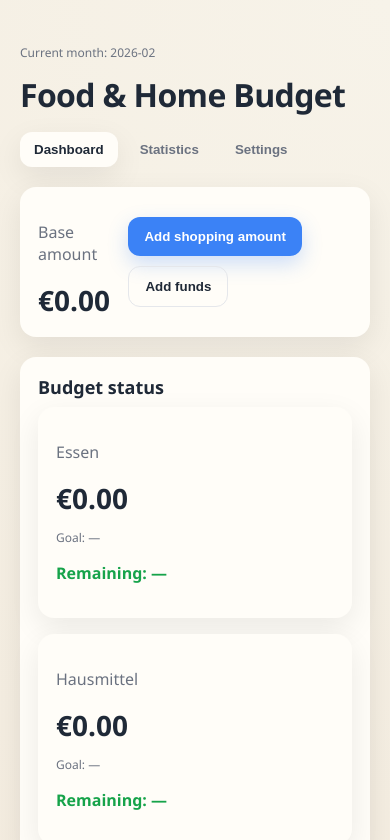
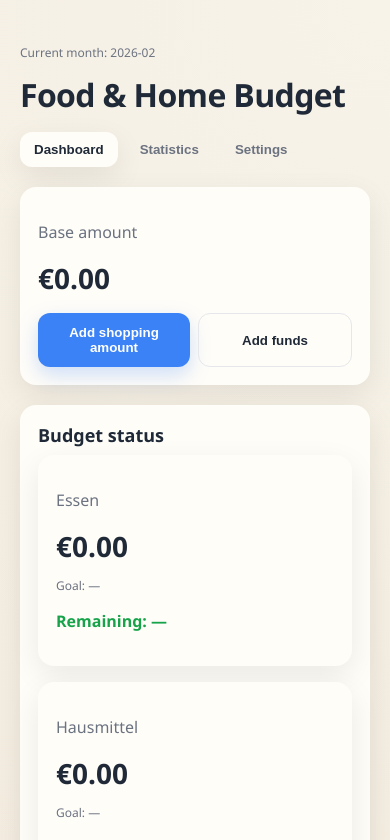
Before and after one commit to vkir090/food-tracker, a React (Vite) app: page / in a window 390 px wide. Shown: the top 840 px of the page. Built offline with nearby package versions, Linux system fonts and the light colour scheme.

Commit message:
Improve mobile layout and selectors

```diff
--- a/src/App.tsx
+++ b/src/App.tsx
@@ -297,13 +297,13 @@ const App = () => {
       {tab === "dashboard" && (
         <div className="grid" style={{ gap: 20 }}>
           <div className="card">
-            <div className="row" style={{ justifyContent: "space-between" }}>
+            <div className="balance-card">
               <div>
                 <p className="muted">{translate(currentLang, "baseAmount")}</p>
                 <div className="stat-value">{formatCurrency(state.baseAmount, currentLang)}</div>
                 {baseIsNegative && <p className="warning small">{translate(currentLang, "warningNegative")}</p>}
               </div>
-              <div className="actions">
+              <div className="balance-actions">
                 <button className="btn" onClick={() => setShowExpense(true)}>
                   {translate(currentLang, "addExpense")}
                 </button>
@@ -455,9 +455,9 @@ const App = () => {
           </div>
 
           <div className="card chart-card">
-            <div className="row" style={{ justifyContent: "space-between", alignItems: "center" }}>
+            <div className="chart-controls">
               <h3 className="section-title">{translate(currentLang, "lineChartTitle")}</h3>
-              <div className="row" style={{ gap: 8 }}>
+              <div className="control-row">
                 <button
                   className={`btn ${lineMode === "cumulative" ? "" : "ghost"}`}
                   onClick={() => setLineMode("cumulative")}
@@ -470,11 +470,13 @@ const App = () => {
                 >
                   {translate(currentLang, "modeDaily")}
                 </button>
+              </div>
+              <div className="control-row">
                 <span className="muted small">{translate(currentLang, "categoryFilter")}</span>
                 <select
+                  className="select-wide"
                   value={lineCategory}
                   onChange={(e) => setLineCategory(e.target.value as CategoryFilter)}
-                  style={{ padding: "10px 12px", borderRadius: 10, border: "1px solid #e5e7eb" }}
                 >
                   <option value="ALL">{translate(currentLang, "allCategories")}</option>
                   <option value="ESSEN">{translate(currentLang, "essen")}</option>
@@ -524,17 +526,17 @@ const App = () => {
           </div>
 
           <div className="card chart-card">
-            <div className="row" style={{ justifyContent: "space-between", alignItems: "center" }}>
+            <div className="chart-controls">
               <h3 className="section-title">{translate(currentLang, "pieChartTitle")}</h3>
-              <div className="row" style={{ gap: 8 }}>
+              <div className="control-row">
                 <label className="muted small" htmlFor="pie-month">
                   {translate(currentLang, "monthLabel")}
                 </label>
                 <select
                   id="pie-month"
+                  className="select-wide"
                   value={pieMonthKey}
                   onChange={(e) => setPieMonthKey(e.target.value)}
-                  style={{ padding: "10px 12px", borderRadius: 10, border: "1px solid #e5e7eb" }}
                 >
                   {Array.from(new Set([...historyPoints.map((h) => h.monthKey), monthKey]))
                     .sort()
@@ -631,7 +633,7 @@ const ComparisonTable = ({
   const hasAnyHistory = comparisons.some((c) => c.snapshot.hasHistory);
   return (
     <div style={{ marginTop: 12 }}>
-      <table className="table">
+      <table className="table comparison-table">
         <thead>
           <tr>
             <th>{translate(language, "category")}</th>
--- a/src/i18n.ts
+++ b/src/i18n.ts
@@ -219,7 +219,7 @@ const translations: Record<Language, Record<TranslationKey, string>> = {
     goalLabel: "Лимит",
     combined: "Суммарно",
     currentMonth: "Текущий месяц",
-    monthlyChartTitle: "Помсячные суммы",
+    monthlyChartTitle: "Помесячные суммы",
     lineChartTitle: "Текущий vs средний по дням",
     pieChartTitle: "Доля трат по категориям",
     emptyState: "В этом месяце пока нет расходов.",
--- a/src/styles.css
+++ b/src/styles.css
@@ -20,6 +20,7 @@
 body {
   margin: 0;
   background: radial-gradient(circle at top right, #f7f3e9, #f3ebde 45%, #ece3d5);
+  overflow-x: hidden;
 }
 
 #root {
@@ -72,6 +73,10 @@ body {
   border-radius: 16px;
   padding: 18px;
   box-shadow: var(--shadow);
+  width: 100%;
+  max-width: 100%;
+  box-sizing: border-box;
+  min-width: 0;
 }
 
 .grid {
@@ -89,6 +94,10 @@ body {
 
 .grid.cols-4 {
   grid-template-columns: repeat(auto-fit, minmax(180px, 1fr));
+}
+
+.grid > .card {
+  min-width: 0;
 }
 
 .muted {
@@ -222,6 +231,8 @@ textarea {
 
 .chart-card {
   height: 360px;
+  overflow: hidden;
+  max-width: 100%;
 }
 
 .tabs {
@@ -239,6 +250,88 @@ textarea {
   font-size: 12px;
 }
 
+.balance-card {
+  display: flex;
+  justify-content: space-between;
+  gap: 16px;
+  align-items: center;
+  flex-wrap: wrap;
+}
+
+.balance-actions {
+  display: flex;
+  flex-direction: column;
+  gap: 8px;
+  align-items: flex-end;
+  min-width: 160px;
+}
+
+.chart-controls {
+  display: flex;
+  flex-direction: column;
+  gap: 8px;
+}
+
+.control-row {
+  display: flex;
+  gap: 8px;
+  flex-wrap: wrap;
+  align-items: center;
+}
+
+.select-wide {
+  min-width: 180px;
+  width: 100%;
+  max-width: 240px;
+}
+
+.table.comparison-table td:last-child,
+.table.comparison-table th:last-child {
+  padding-right: 14px;
+  text-align: right;
+}
+
+.table.comparison-table td:nth-child(2),
+.table.comparison-table td:nth-child(3),
+.table.comparison-table th:nth-child(2),
+.table.comparison-table th:nth-child(3) {
+  white-space: nowrap;
+}
+
+.table.comparison-table td:first-child {
+  width: 40%;
+}
+
+.modal input[type="date"] {
+  width: 100%;
+  max-width: 100%;
+  min-width: 0;
+  box-sizing: border-box;
+}
+
+@media (max-width: 640px) {
+  .balance-card {
+    flex-direction: column;
+    align-items: flex-start;
+  }
+  .balance-actions {
+    width: 100%;
+    flex-direction: row;
+    justify-content: flex-start;
+    align-items: stretch;
+  }
+  .balance-actions .btn,
+  .balance-actions .btn.ghost {
+    flex: 1;
+    text-align: center;
+  }
+  .chart-card {
+    height: 320px;
+  }
+  .select-wide {
+    max-width: 100%;
+  }
+}
 @media (max-width: 640px) {
   .topbar {
     flex-direction: column;
```
